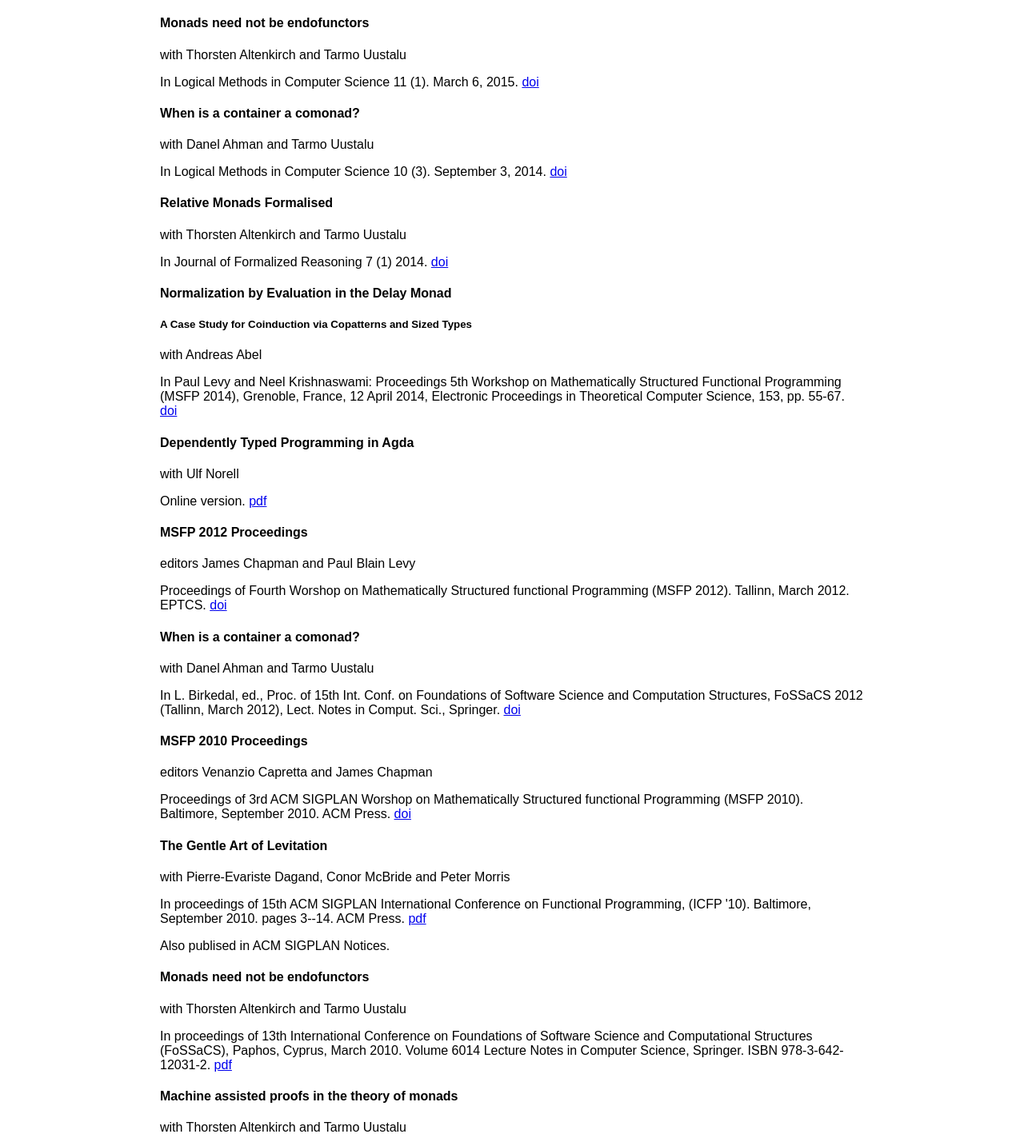
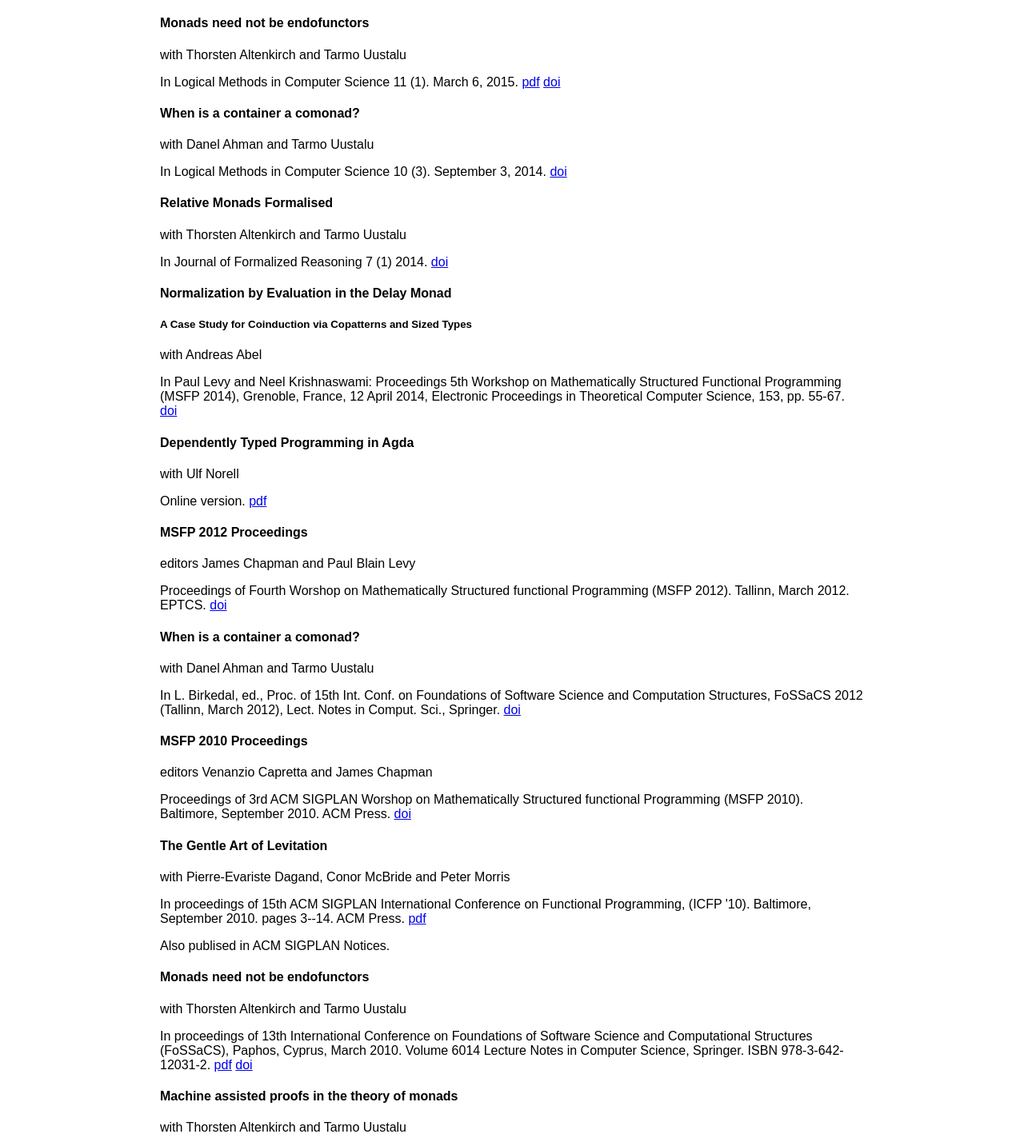
Before and after one commit to jmchapman/jmchapman.github.io, a Jekyll site: the page built from Publications.html, in a window 1280 px wide. Shown: the part 190-1618 px from the top of the page at 80% size. Built offline with Jekyll 4.4.1, drawn with Linux system fonts in a browser that asks for light colours.

Commit message:
added LMCS version of relative monads pdf, updated fossacs version, added doi for fossacs

```diff
--- a/Publications.html
+++ b/Publications.html
@@ -17,6 +17,7 @@ title: James Chapman - Publications
     <h4>Monads need not be endofunctors</h4>
     <p>with Thorsten Altenkirch and Tarmo Uustalu</p>
     <p>In Logical Methods in Computer Science 11 (1). March 6, 2015.
+      <a href="papers/relmon-lmcs.pdf">pdf</a>
       <a href="http://dx.doi.org/10.2168/LMCS-11(1:3)2015">doi</a></p>
   </article>
   <article id="dcontlmcs">
@@ -88,7 +89,8 @@ title: James Chapman - Publications
       of Software Science and Computational Structures (FoSSaCS),
       Paphos, Cyprus, March 2010. Volume 6014 Lecture Notes in
       Computer Science, Springer. ISBN 978-3-642-12031-2.
-      <a href="papers/Relative_Monads.pdf">pdf</a>
+      <a href="papers/relmon-fossacs.pdf">pdf</a>
+      <a href="http://dx.doi.org/10.1007/978-3-642-12032-9_21">doi</a>
     </p>
   </article>
   <article>
```
Also changed, not shown: 2 other files.
